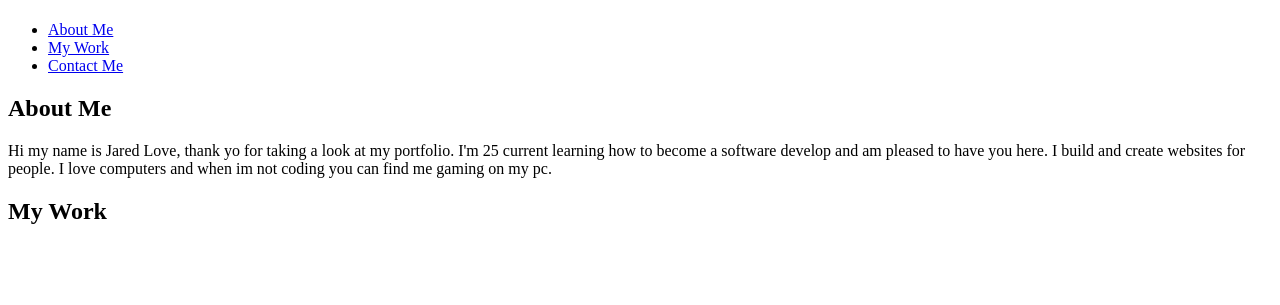
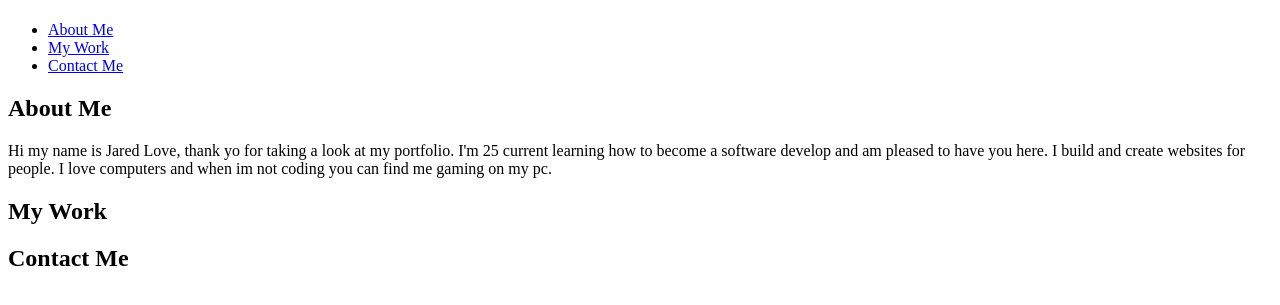
Before and after one commit to JaredLove/myportfolio, a plain HTML site: page index.html in a window 1280 px wide. Shown: the part 59-364 px from the top of the page. Drawn offline with Linux system fonts and the light colour scheme.

Commit message:
added contact me section

```diff
--- a/index.html
+++ b/index.html
@@ -55,9 +55,15 @@
             </section>
 
             <section>
+
                 <h2>My Work</h2>
 
             </section>
 
 
+            <section>
+
+                <h2>Contact Me</h2>
+
+            </section>
     </body>
```
